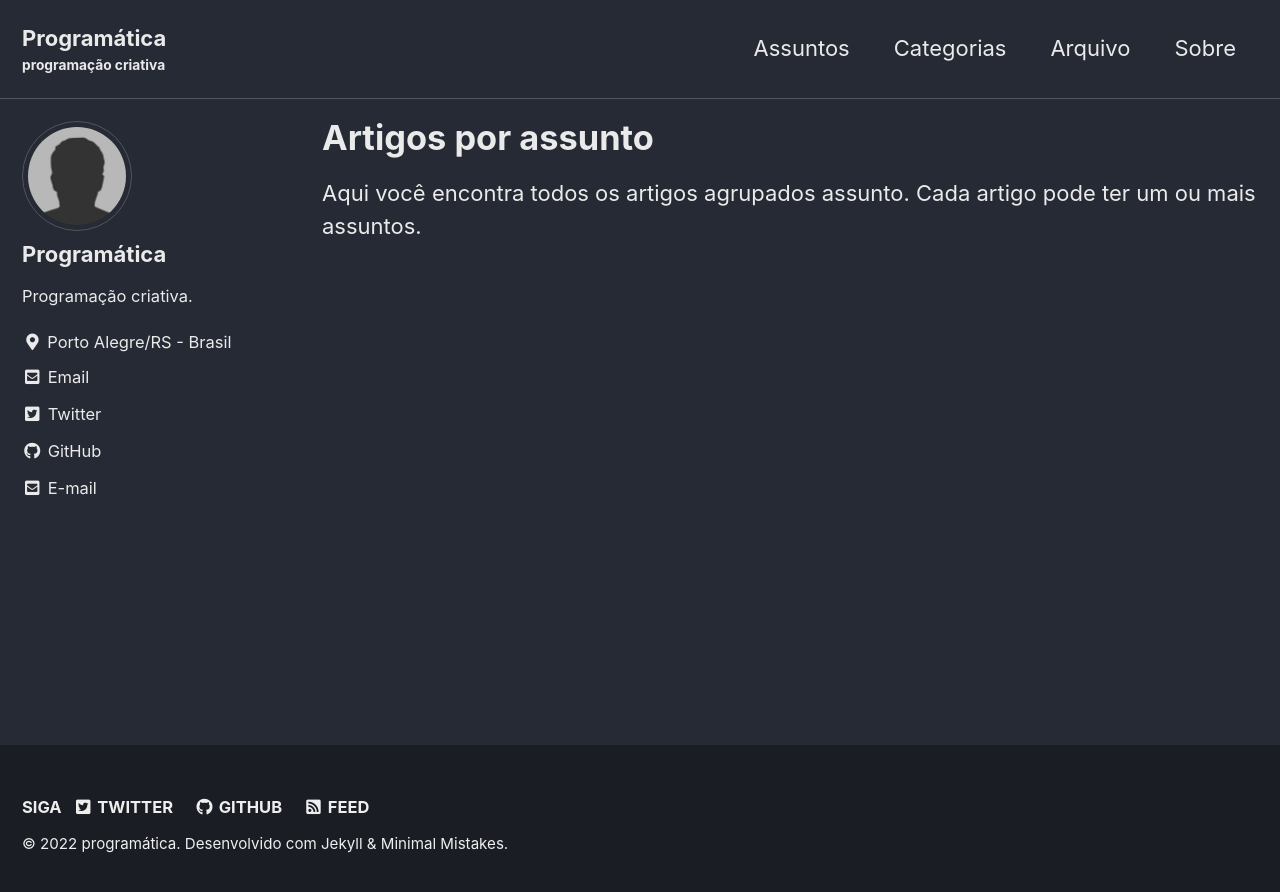
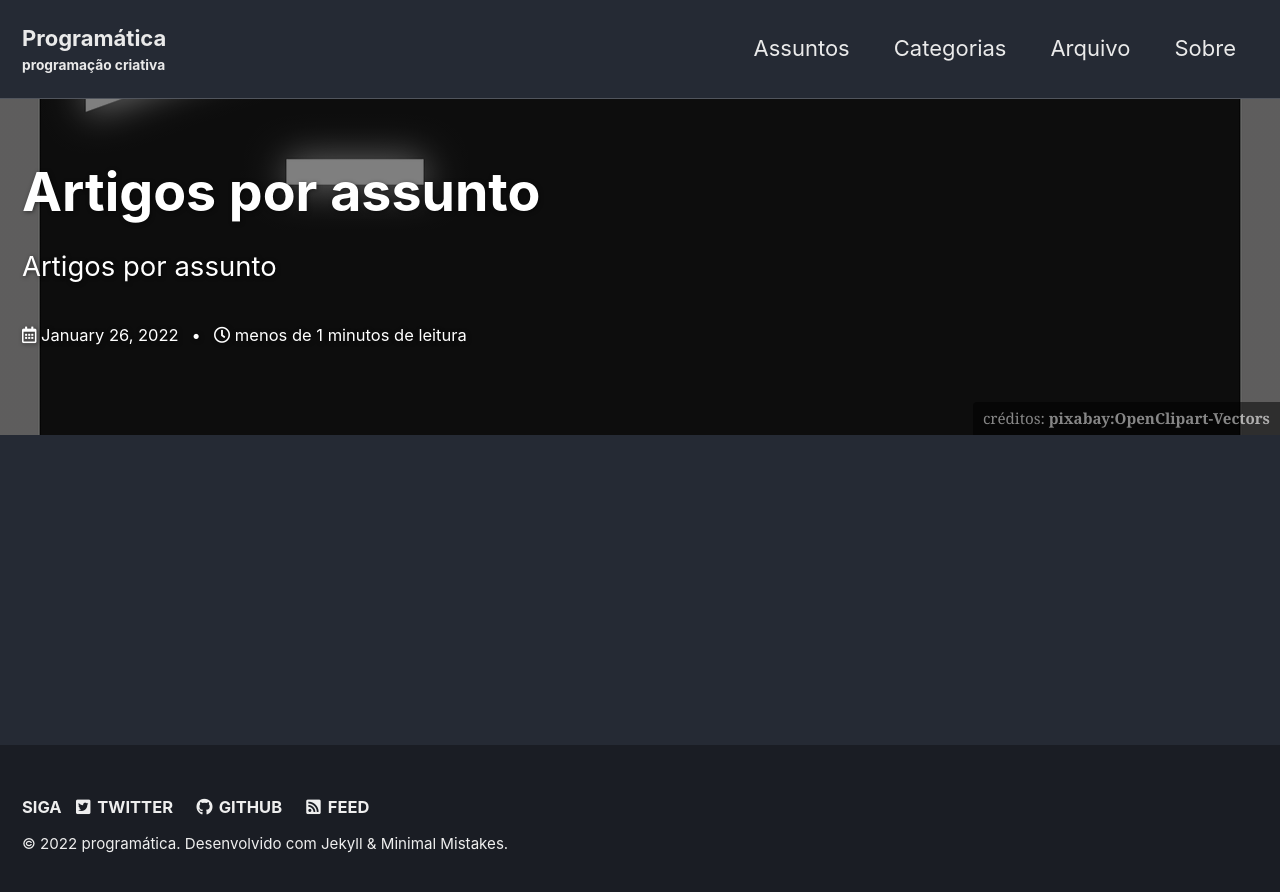
Before and after one commit to grzzr/programatica, a Jekyll site: the page built from _pages/tag-archive.md, in a window 1280 px wide. Shown: the top 892 px of the page. Built offline with Jekyll 4.4.1, drawn with Linux system fonts in a browser that asks for light colours; cached includes are drawn as plain includes.

Commit message:
novo layout

```diff
--- a/_pages/tag-archive.md
+++ b/_pages/tag-archive.md
@@ -1,9 +1,18 @@
 ---
 title: "Artigos por assunto"
+layout: splash
 permalink: /assuntos/
-layout: collection
-entries-layout: grid
-classes: wide
-author_profile: true
+date: 2022-01-26T23:10:41-03:00
+header:
+  overlay_color: "#000"
+  overlay_filter: "0.5"
+  overlay_image: /img/bash-g9ab6a0b3a_1280.png
+  #actions:
+  #  - label: "Download"
+  #   url: "https://github.com/mmistakes/minimal-mistakes/"
+  caption: "créditos: [**pixabay:OpenClipart-Vectors**](https://pixabay.com/service/license/)"
+excerpt: "Artigos por assunto"
+intro:
+  - excerpt: 'Aqui você encontra todos os artigos agrupados assunto. Cada artigo pode ter um ou mais assuntos.`type="center"`'
+author_profile: false
 ---
-Aqui você encontra todos os artigos agrupados assunto. Cada artigo pode ter um ou mais assuntos.
```
